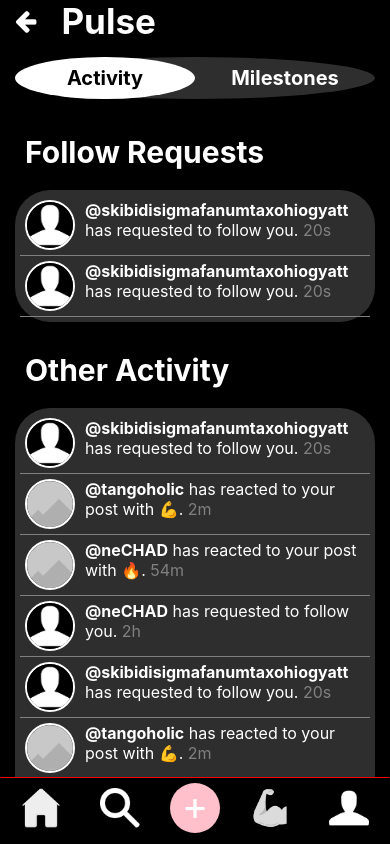
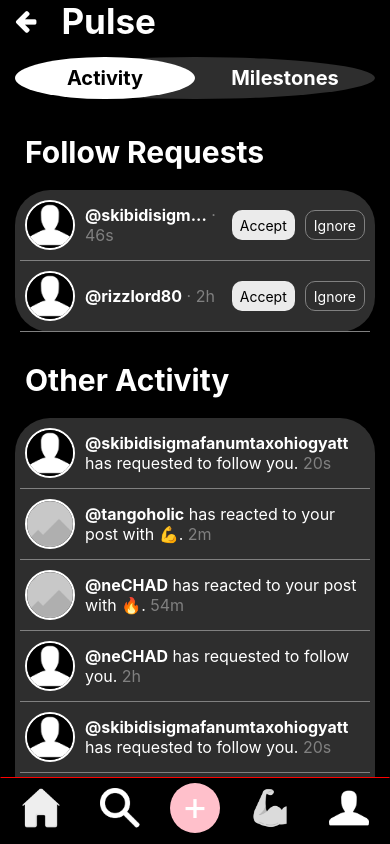
Before and after one commit to HashBukhtiar/hlthy, a React Native app: screen /Pulse in a window 390 px wide. Built offline with nearby package versions, Linux system fonts and the light colour scheme.

Commit message:
Added Accept and Ignore buttons for follow requests and formatted username to fit into space with new function in ./logic #28

```diff
--- /dev/null
+++ b/logic/formattingFunctions.js
@@ -0,0 +1,6 @@
+export function displayShortenedString(username, maxLength) {
+    if (username.length > maxLength) {
+        return username.substring(0, maxLength) + '...';
+    }
+    return username;
+}
--- a/screens/Pulse.js
+++ b/screens/Pulse.js
@@ -13,6 +13,7 @@ import { profileIcon, postImage } from '../assets/images';
 import globalStyles from '../styles/globalStyles';
 import Icon from 'react-native-vector-icons/FontAwesome'
 import { useNavigation } from '@react-navigation/native';
+import { displayShortenedString } from '../logic/formattingFunctions'
 
 
 export default function Pulse() {
@@ -64,30 +65,48 @@ export default function Pulse() {
     }
 
     function renderFollowRequests() {
+        let username1 = "@skibidisigmafanumtaxohiogyatt";
+        let username2 = "@rizzlord80";
+        let maxUsernameLength = 12;
+
         return (
             <View>
                 <Text style={[globalStyles.subtitle, {marginLeft: 15, marginVertical: 20, fontWeight: 'bold', fontSize: 30}]}>Follow Requests</Text>
                 <View style={activityStyles.pulseView}>
-                    <View style={activityStyles.activityElement}>
+                    <TouchableOpacity style={activityStyles.activityElement}>
                         <View style={activityStyles.activityPostImage}>
                             <Image source={profileIcon} style={activityStyles.activityImageStyle} />
                         </View>
                         <View style={{flex:1}}>
                             <Text style={activityStyles.activityDescription}>
-                                <Text style={{fontWeight: 'bold'}}>@skibidisigmafanumtaxohiogyatt</Text> has requested to follow you.<Text style={{color:'grey'}}> 20s</Text>
+                                <Text style={{fontWeight: 'bold'}}>{displayShortenedString(username1, maxUsernameLength)}</Text>
+                                <Text style={{color:'grey'}}> · 46s</Text>
                             </Text>
                         </View>
-                    </View>
-                    <View style={activityStyles.activityElement}>
+                        <TouchableOpacity style={activityStyles.acceptButton}>
+                            <Text style={{color: 'black'}}>Accept</Text>
+                        </TouchableOpacity>
+                        <TouchableOpacity style={activityStyles.ignoreButton}>
+                            <Text style={{color: 'white'}}>Ignore</Text>
+                        </TouchableOpacity>
+                    </TouchableOpacity>
+                    <TouchableOpacity style={activityStyles.activityElement}>
                         <View style={activityStyles.activityPostImage}>
                             <Image source={profileIcon} style={activityStyles.activityImageStyle} />
                         </View>
                         <View style={{flex:1}}>
                             <Text style={activityStyles.activityDescription}>
-                                <Text style={{fontWeight: 'bold'}}>@skibidisigmafanumtaxohiogyatt</Text> has requested to follow you.<Text style={{color:'grey'}}> 20s</Text>
+                                <Text style={{fontWeight: 'bold'}}>{displayShortenedString(username2, maxUsernameLength)}</Text>
+                                <Text style={{color:'grey'}}> · 2h</Text>
                             </Text>
                         </View>
-                    </View>
+                        <TouchableOpacity style={activityStyles.acceptButton}>
+                            <Text style={{color: 'black'}}>Accept</Text>
+                        </TouchableOpacity>
+                        <TouchableOpacity style={activityStyles.ignoreButton}>
+                            <Text style={{color: 'white'}}>Ignore</Text>
+                        </TouchableOpacity>
+                    </TouchableOpacity>
                 </View>
             </View>
         );
@@ -449,7 +468,7 @@ export default function Pulse() {
                 </View>
                 {renderHeaderButtons()}
             </View>
-            {/* Alternate between Activity and Milestones8*/}
+            {/* Alternate between Activity and Milestones*/}
             <View style={{flex:1}}>
                 {selectedTab === 'Activity' ? (
                     renderActivity()
@@ -509,7 +528,7 @@ const activityStyles = StyleSheet.create({
         paddingHorizontal: 10,
     },
     pulseView: {
-        padding: 5,
+        paddingHorizontal: 5,
         marginHorizontal: 15,
         marginBottom: 10,
         justifyContent: 'flex-start',
@@ -520,9 +539,11 @@ const activityStyles = StyleSheet.create({
     activityElement: {
         borderBottomWidth: 1,
         borderColor: 'grey',
-        padding: 5,
+        paddingVertical: 10,
+        paddingHorizontal: 5,
         flexDirection: 'row',
-        justifyContent: 'space-between',
+        justifyContent: 'center',
+        alignItems: 'center',
         width: '100%',
     },
     activityPostImage: {
@@ -541,6 +562,28 @@ const activityStyles = StyleSheet.create({
         width: '100%',
         fontSize: 16,
         flexShrink: 1,
+    },
+    acceptButton: {
+        paddingHorizontal: 8,
+        backgroundColor: '#ebebeb',
+        alignItems: 'center',
+        justifyContent: 'center',
+        padding: 5,
+        borderRadius: 10,
+        height: 30,
+        marginRight: 5,
+    },
+    ignoreButton: {
+        paddingHorizontal: 8,
+        alignItems: 'center',
+        justifyContent: 'center',
+        padding: 5,
+        borderRadius: 10,
+        borderWidth: 1,
+        borderRadius: 10,
+        borderColor: 'grey',
+        height: 30,
+        marginLeft: 5
     },
     milestonesElement: {
         borderTopWidth: 1,
```
